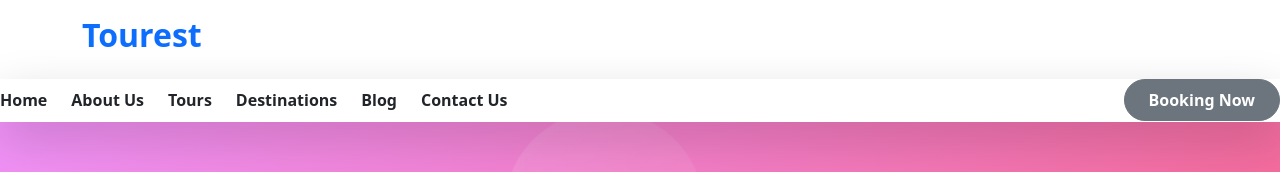
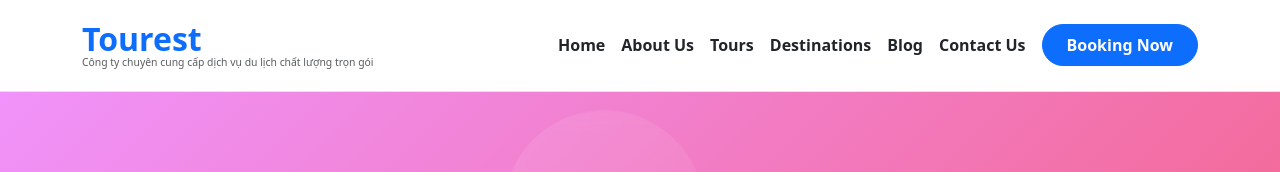
Before and after one commit to hoThanhThien/LT_Mang_7480201193603, a React (Vite) app in the folder frontend/: page / in a window 1280 px wide. Shown: the top 172 px of the page. Built offline with nearby package versions, Linux system fonts and the light colour scheme; no server answers.

Commit message:
fix home

```diff
--- a/frontend/src/components/Header.jsx
+++ b/frontend/src/components/Header.jsx
@@ -4,7 +4,6 @@ export default function Header() {
   const [navActive, setNavActive] = useState(false)
 
   useEffect(() => {
-    // Header scroll effect
     const handleScroll = () => {
       const header = document.querySelector('.header')
       if (header) {
@@ -17,56 +16,48 @@ export default function Header() {
   }, [])
 
   return (
-    <header className="header position-fixed w-100" data-header style={{
+    <header className="header position-fixed w-100" style={{
       top: 0,
       zIndex: 1050,
       background: 'rgba(255,255,255,0.98)',
       backdropFilter: 'blur(15px)',
       borderBottom: '1px solid rgba(0,0,0,0.1)',
-      transition: 'all 0.3s ease',
-      boxShadow: '0 2px 20px rgba(0,0,0,0.1)',
       minHeight: '80px'
     }}>
       <div className="container">
         <div className="d-flex justify-content-between align-items-center py-3">
 
-          <a href="#home" className="text-decoration-none">
-            <h1 className="logo mb-0 fw-bold text-primary fs-2">Tourest</h1>
-          </a>
+          <div>
+            <a href="#home" className="text-decoration-none">
+              <h1 className="logo fw-bold text-primary fs-2" style={{ margin: '0 0 2px 0', lineHeight: '1' }}>Tourest</h1>
+            </a>
+            <p className="tagline text-muted" style={{
+              fontSize: '0.65rem',
+              lineHeight: '1',
+              margin: '0',
+              whiteSpace: 'nowrap'
+            }}>
+              Công ty chuyên cung cấp dịch vụ du lịch chất lượng trọn gói
+            </p>
+          </div>
 
           <button
-            className="btn d-lg-none border-0 bg-transparent p-2 nav-toggle-btn"
+            className="btn d-lg-none border-0 bg-transparent p-2"
             onClick={() => setNavActive(!navActive)}
-            aria-label="Toggle Menu"
-            style={{fontSize: '1.5rem'}}
           >
             <i className={`bi ${navActive ? 'bi-x' : 'bi-list'}`}></i>
           </button>
 
-          <nav className={`navbar ${navActive ? 'd-flex' : 'd-none'} d-lg-flex flex-column flex-lg-row position-absolute position-lg-static top-100 start-0 w-100 w-lg-auto bg-white bg-lg-transparent p-4 p-lg-0 shadow-lg shadow-lg-none rounded-lg rounded-lg-0`} style={{
-            zIndex: 1040
-          }}>
-            <ul className="navbar-list d-flex flex-column flex-lg-row gap-3 gap-lg-4 align-items-center mb-3 mb-lg-0 list-unstyled">
-              <li>
-                <a href="#home" className="navbar-link nav-link text-dark fw-semibold">Home</a>
-              </li>
-              <li>
-                <a href="#about" className="navbar-link nav-link text-dark fw-semibold">About Us</a>
-              </li>
-              <li>
-                <a href="#tours" className="navbar-link nav-link text-dark fw-semibold">Tours</a>
-              </li>
-              <li>
-                <a href="#destinations" className="navbar-link nav-link text-dark fw-semibold">Destinations</a>
-              </li>
-              <li>
-                <a href="#blog" className="navbar-link nav-link text-dark fw-semibold">Blog</a>
-              </li>
-              <li>
-                <a href="#contact" className="navbar-link nav-link text-dark fw-semibold">Contact Us</a>
-              </li>
+          <nav className={`navbar ${navActive ? 'd-flex' : 'd-none'} d-lg-flex`}>
+            <ul className="navbar-list d-flex flex-column flex-lg-row gap-3 list-unstyled mb-0">
+              <li><a href="#home" className="nav-link text-dark fw-semibold">Home</a></li>
+              <li><a href="#about" className="nav-link text-dark fw-semibold">About Us</a></li>
+              <li><a href="#tours" className="nav-link text-dark fw-semibold">Tours</a></li>
+              <li><a href="#destinations" className="nav-link text-dark fw-semibold">Destinations</a></li>
+              <li><a href="#blog" className="nav-link text-dark fw-semibold">Blog</a></li>
+              <li><a href="#contact" className="nav-link text-dark fw-semibold">Contact Us</a></li>
             </ul>
-            <a href="#" className="btn btn-secondary btn-primary px-4 py-2 rounded-pill fw-semibold">Booking Now</a>
+            <a href="#" className="btn btn-primary px-4 py-2 rounded-pill fw-semibold ms-lg-3">Booking Now</a>
           </nav>
 
         </div>
```
